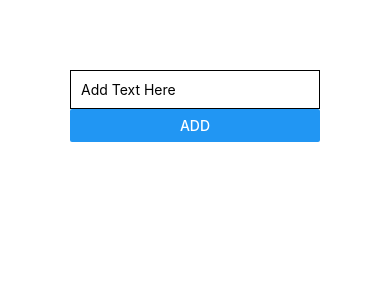
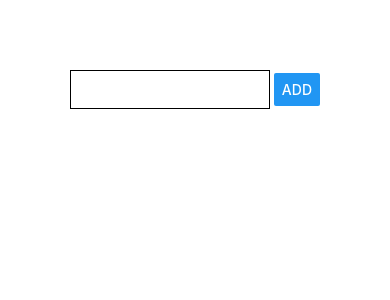
Before and after one commit to ianbumatay/react-native-project, a React Native app: screen / in a window 390 px wide. Shown: the top 300 px of the page. Built offline with nearby package versions, Linux system fonts and the light colour scheme.

Commit message:
use react hooks to set state and create goalInputHandler function

```diff
--- a/App.js
+++ b/App.js
@@ -1,34 +1,47 @@
 // import { StatusBar} from 'expo-status-bar';
-import React, { useState} from 'react';
-import {  Text, View, Button, TextInput} from 'react-native';
+import React, { useState } from 'react';
+import { StyleSheet, Text, View, Button, TextInput } from 'react-native';
 
 export default function App() {
 
-  const [outputText, setOutputText] = useState("Ian's Raact Native App")
+  const [goal, setGoal] = useState(" ");
+
+  const goalInputHandler = (enteredText) => {
+    setGoal(enteredText);
+  };
+
+
 
 
   return (
-    <View style={{padding: 70}}>
-      <View>
-          <TextInput placeholder="Add Text Here" style={{borderColor: 'black', borderWidth: 1, padding: 10}}/>
-          <Button title="Add"/>
+    <View style={styles.container}>
+      <View style={styles.inputContainer}>
+        <TextInput
+          placeholder="Add Text Here"
+          style={styles.textInput}
+          onChangeText={goalInputHandler}
+          value={goal}
+        />
+        <Button title="Add" />
       </View>
-       {/* <View style={styles.container}>
-        <Text>{outputText} </Text>
-        <Button title="Press Button" onPress={()=> setOutputText("New Text")}/>
-      <StatusBar style="auto" />
-    </View> */}
-
     </View>
 
   );
 }
 
-// const styles = StyleSheet.create({
-//   container: {
-//     flex: 1,
-//     backgroundColor: '#fff',
-//     alignItems: 'center',
-//     justifyContent: 'center',
-//   },
-// });
+const styles = StyleSheet.create({
+  container: {
+    padding: 70
+  },
+  inputContainer: {
+    flexDirection: 'row',
+    justifyContent: 'space-between',
+    alignItems: 'center'
+  },
+  textInput: {
+    width: '80%',
+    borderColor: 'black',
+    borderWidth: 1,
+    padding: 10
+  }
+});
```
Also changed, not shown: 1 other file (tests, documents, lock files or other folders).
